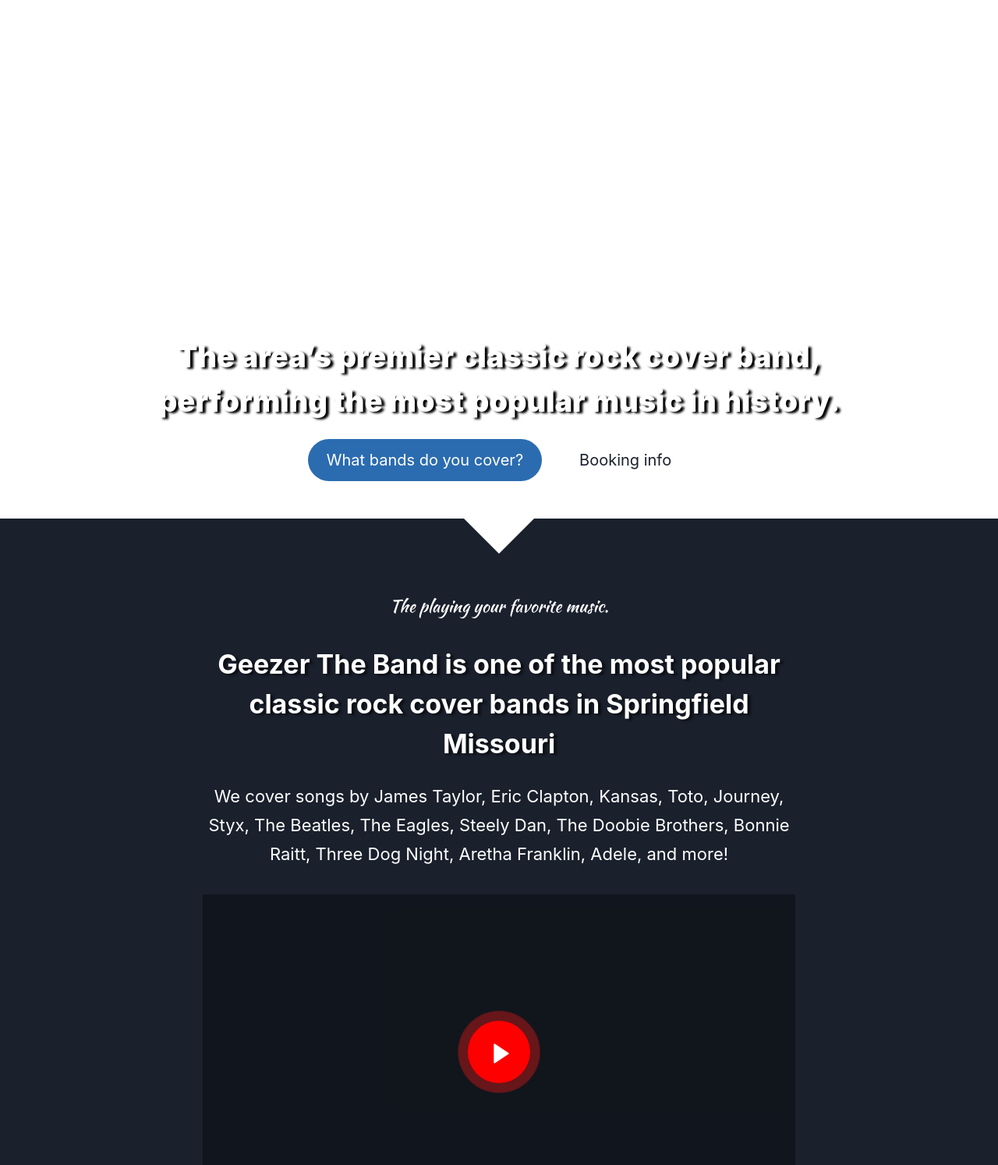
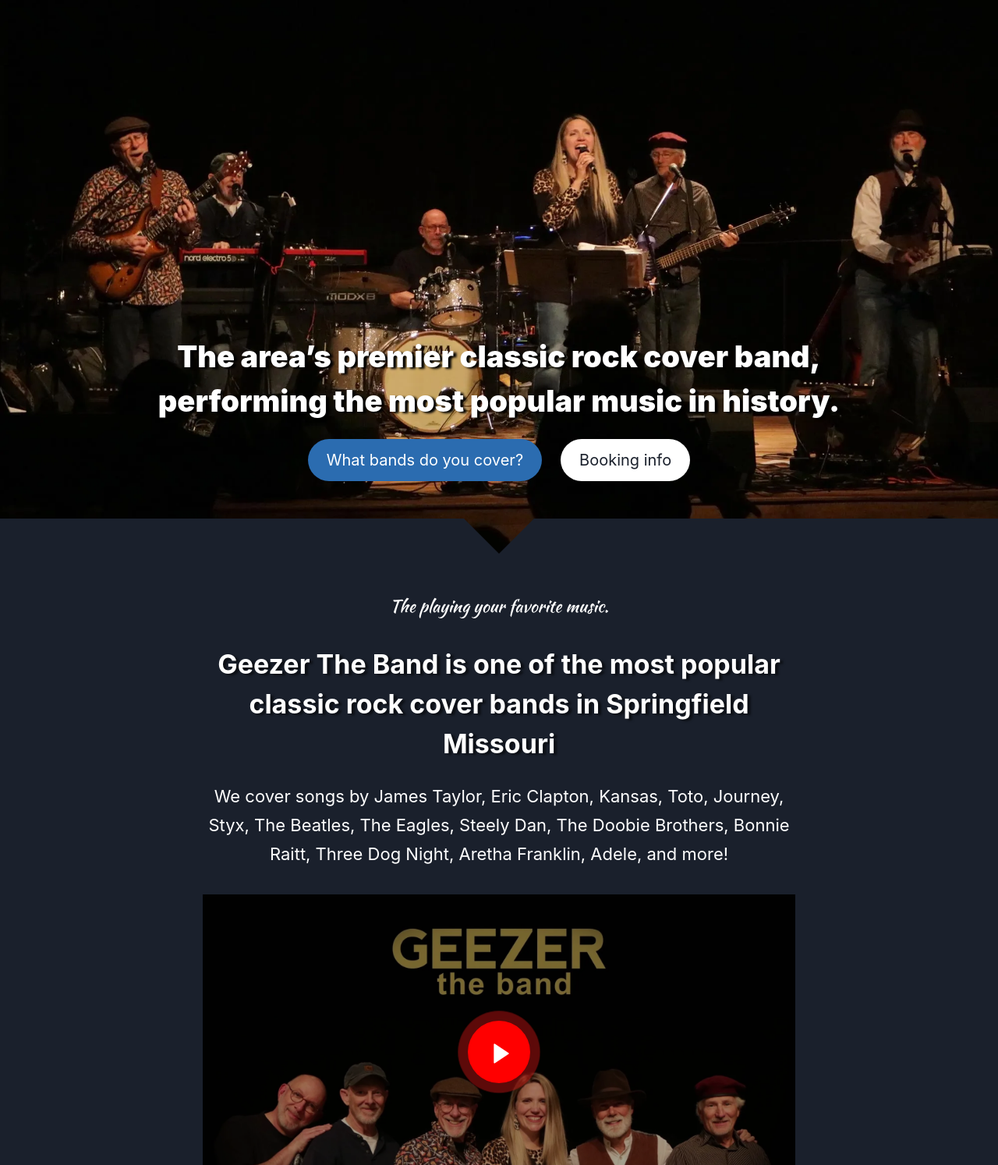
Before and after one commit to ashiq331/geezer-the-band, a plain HTML site: page index.html in a window 1280 px wide. Shown: the part 106-1600 px from the top of the page at 78% size. Drawn offline with nearby package versions, Linux system fonts and the light colour scheme; the site is published under a folder, as on GitHub Pages, so addresses that start at the root find nothing.

Commit message:
video Update

```diff
--- a/assets/css/style.css
+++ b/assets/css/style.css
@@ -133,7 +133,7 @@
 
 /* ---------------------- Home ---------------------- */
 .home {
-  background: url("/assets/images/Geezer-the-Band-for-hire-2.jpg");
+  background: url("../images/Geezer-the-Band-for-hire-2.jpg");
   background-repeat: no-repeat;
   background-size: cover;
   background-position: center;
@@ -249,7 +249,7 @@
 
 .youtube_popup_btn
 {
-  background: url("/assets/images/About-Geezer-The-Band-in-Springfield-MO.jpg");
+  background: url("../images/About-Geezer-The-Band-in-Springfield-MO.jpg");
   background-size: cover;
   background-position: center;
   object-fit: cover;
--- a/index.html
+++ b/index.html
@@ -121,20 +121,20 @@
               <div class="intro_video_iner">
                 <div class="intro_video_icon">
                   <a
-                  id="play-video_1"
-                  class="video-play-button popup-youtube"
-                  href="https://www.youtube.com/watch?v=Q0E-32B42Ig"
-                >
-                <span class="ri-play-fill"></span>
-                </a>
+                    id="play-video_1"
+                    class="video-play-button popup-youtube"
+                    href="https://youtu.be/Q0E-32B42Ig"
+                    target="_blank"
+                    rel="noopener"
+                  >
+                    <span class="ri-play-fill"></span>
+                  </a>
                 </div>
               </div>
             </div>
 
             <div class="buttons">
-              <a href="#repertoire" class="band__button"
-                >Where do you perform?</a
-              >
+              <a href="#venues" class="band__button">Where do you perform?</a>
               <a href="#contact" class="contact__button">Contact</a>
             </div>
           </div>
@@ -379,8 +379,6 @@
       <i class="ri-arrow-up-s-line"></i>
     </button>
 
-
-
     <!-- Bootstrap -->
     <script
       src="https://code.jquery.com/jquery-3.4.1.slim.min.js"
```
